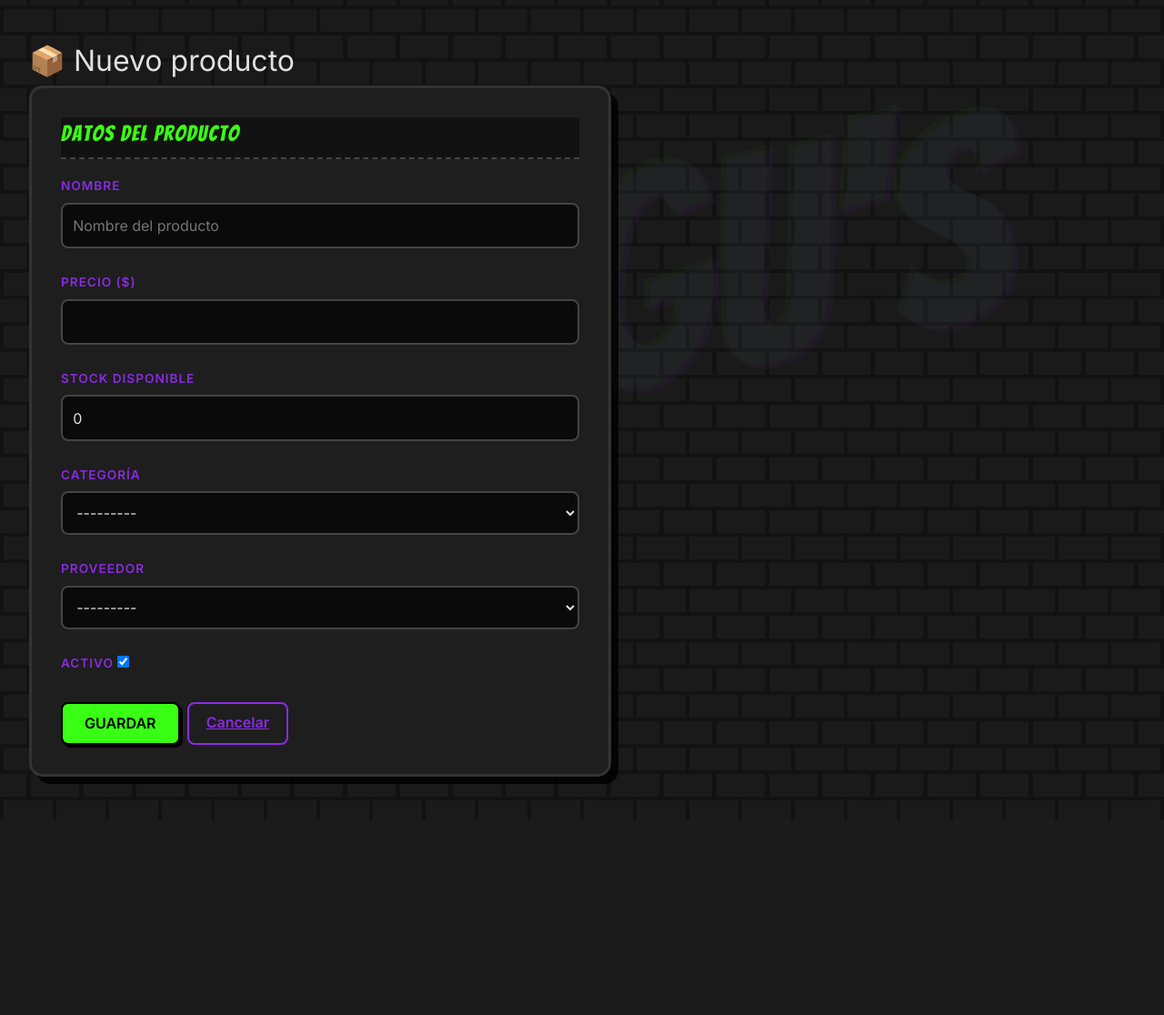
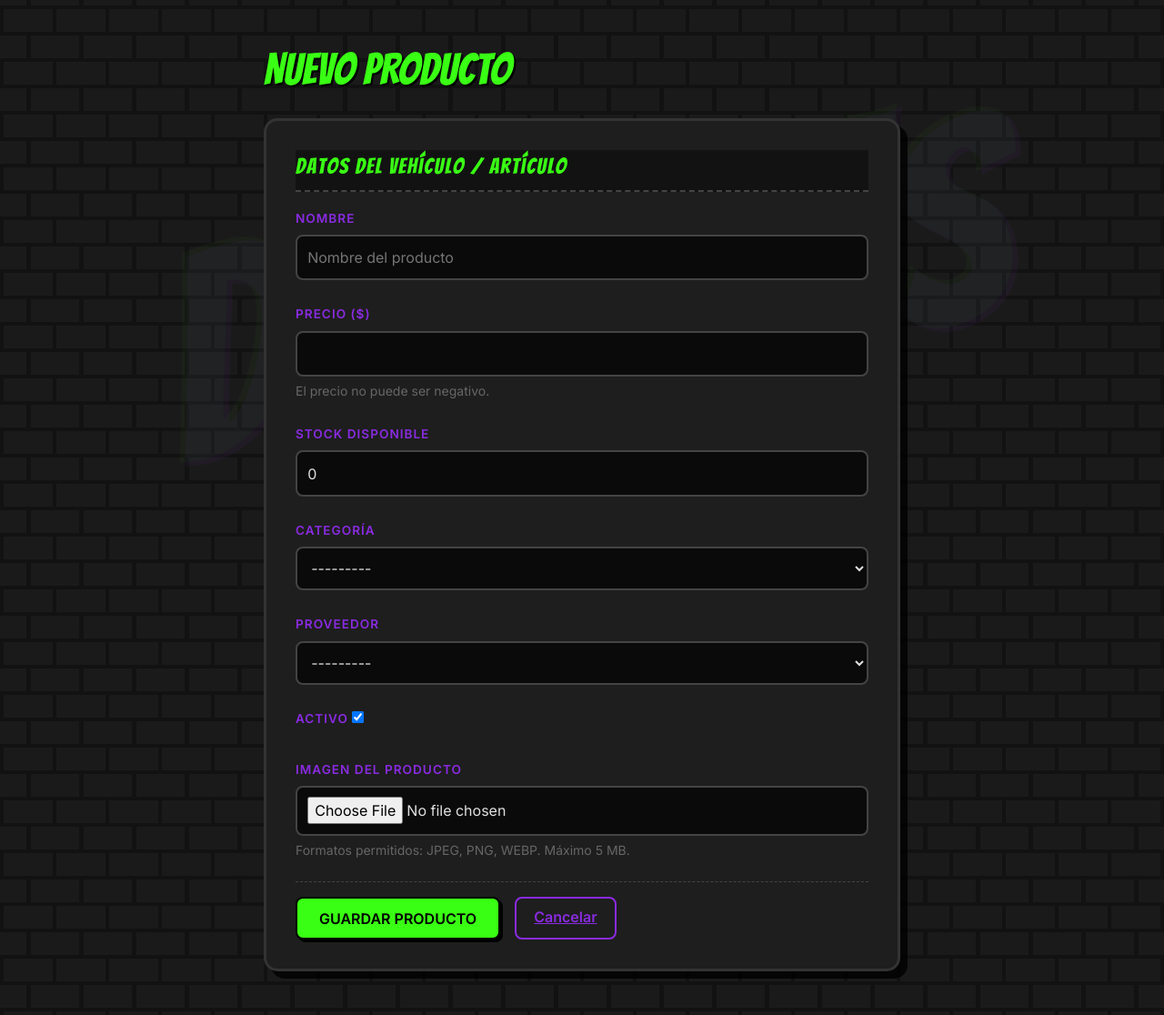
Before and after one commit to RamsesDongu/erp-django-utec, a Django app: page /productos/nuevo/ in a window 1280 px wide. Shown: the part 83-1199 px from the top of the page at 91% size. Before the commit the page ends 945 px from the top, so only its background shows below. Run offline with Django 4.2, Linux system fonts and the light colour scheme; the visitor is signed in with stand-in values (Sample User, id 1); data that the repository does not hold is empty.

```diff
--- a/productos/forms.py
+++ b/productos/forms.py
@@ -1,5 +1,5 @@
 # productos/forms.py
-"""Formularios de la app productos — W08."""
+"""Formularios de la app productos — W11/W12."""
 from django import forms
 
 from .models import Producto
@@ -8,14 +8,14 @@ from .models import Producto
 class ProductoForm(forms.ModelForm):
     """Formulario para crear y editar productos.
 
-    Excluye: id, creado (auto-generados).
-    Incluye: activo (admin puede activar/desactivar).
+    W11: incluye campo imagen con widget de archivo.
+    El template debe tener enctype="multipart/form-data".
     """
 
     class Meta:
         model  = Producto
         fields = ['nombre', 'precio', 'stock', 'categoria',
-                  'proveedor', 'activo']
+                  'proveedor', 'activo', 'imagen']   # ← Agregamos 'imagen'
         widgets = {
             'nombre':    forms.TextInput(
                 attrs={'class': 'erp-input',
@@ -27,11 +27,11 @@ class ProductoForm(forms.ModelForm):
             'stock':     forms.NumberInput(
                 attrs={'class': 'erp-input', 'min': '0'}
             ),
-            'categoria': forms.Select(
-                attrs={'class': 'erp-input'}
-            ),
-            'proveedor': forms.Select(
-                attrs={'class': 'erp-input'}
+            'categoria': forms.Select(attrs={'class': 'erp-input'}),
+            'proveedor': forms.Select(attrs={'class': 'erp-input'}),
+            'imagen':    forms.ClearableFileInput(
+                attrs={'class': 'erp-input', 'style': 'padding-top: 10px;',
+                       'accept': 'image/jpeg,image/png,image/webp'}
             ),
         }
         labels = {
@@ -41,4 +41,5 @@ class ProductoForm(forms.ModelForm):
             'categoria': 'Categoría',
             'proveedor': 'Proveedor',
             'activo':    'Activo',
+            'imagen':    'Imagen del producto',
         }
--- a/productos/templates/productos/crear.html
+++ b/productos/templates/productos/crear.html
@@ -1,31 +1,42 @@
 {% extends "base.html" %}
-{% block title %}Nuevo producto{% endblock %}
-{% block nav_productos %}active{% endblock %}
+{% block title %}Nuevo producto | Dongu's{% endblock %}
 
 {% block content %}
-<div class="erp-page-title">
-    <h2>📦 Nuevo producto</h2>
+<div style="position: relative; z-index: 1; max-width: 700px; margin: 0 auto;">
+
+    <div class="d-flex align-items-center mb-4">
+        <h2 style="font-family:'Bangers', cursive; font-size: 3rem; color: var(--clr-green); text-shadow: 2px 2px 0 #000; margin: 0;">
+            NUEVO PRODUCTO
+        </h2>
     </div>
 
-<div class="erp-card" style="max-width:640px;">
-    <div class="erp-card-header">Datos del producto</div>
-    <form method="post" enctype="multipart/form-data" style="margin-top:.5rem;">
+    <div class="erp-card">
+        <div class="erp-card-header">Datos del vehículo / artículo</div>
+
+        <!-- ¡EL ENCTYPE ES OBLIGATORIO PARA SUBIR IMÁGENES! -->
+        <form method="post" enctype="multipart/form-data">
             {% csrf_token %}
+
             {% for field in form %}
             <div class="mb-4">
                 <label class="erp-label">{{ field.label }}</label>
                 {{ field }}
                 {% if field.errors %}
                     {% for e in field.errors %}
-                    <p style="color:var(--clr-danger);font-size:.82rem;margin:.25rem 0 0;">{{ e }}</p>
+                        <p style="color: #ff4444; font-size: .85rem; margin-top: .5rem;">{{ e }}</p>
                     {% endfor %}
+                {% endif %}
+                {% if field.help_text %}
+                    <small style="color: #666; display: block; margin-top: .3rem;">{{ field.help_text }}</small>
                 {% endif %}
             </div>
             {% endfor %}
-        <div class="d-flex gap-2 mt-3">
-            <button type="submit" class="btn-erp-gold">Guardar</button>
+
+            <div class="d-flex gap-3 mt-4 pt-3" style="border-top: 1px dashed #444;">
+                <button type="submit" class="btn-erp-gold">Guardar Producto</button>
                 <a href="{% url 'productos:lista' %}" class="btn-erp-primary">Cancelar</a>
             </div>
         </form>
     </div>
+</div>
 {% endblock %}
--- a/requirements.txt
+++ b/requirements.txt
@@ -5,7 +5,7 @@ botocore==1.43.121
 charset-normalizer==3.5.2
 cssselect2==0.10.1
 dj-database-url==2.1.0
-Django==4.2
+Django==4.2.16
 django-allauth==65.21.0
 django-environ==0.14.0
 django-jazzmin==3.0.5
```
Also changed, not shown: productos/templates/productos/editar.html (+28 -10 lines). Lines whose indentation alone changed are shown as unchanged.
